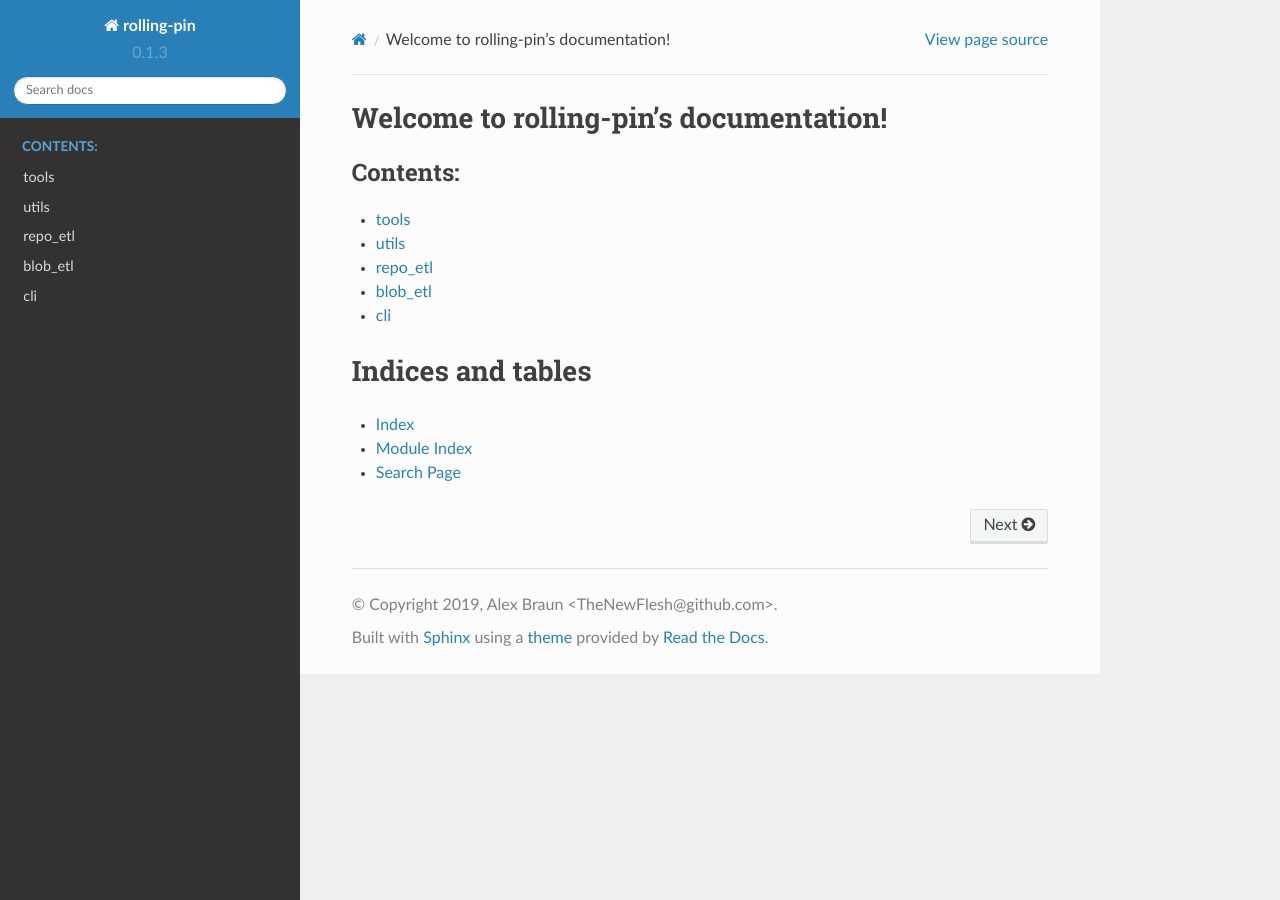
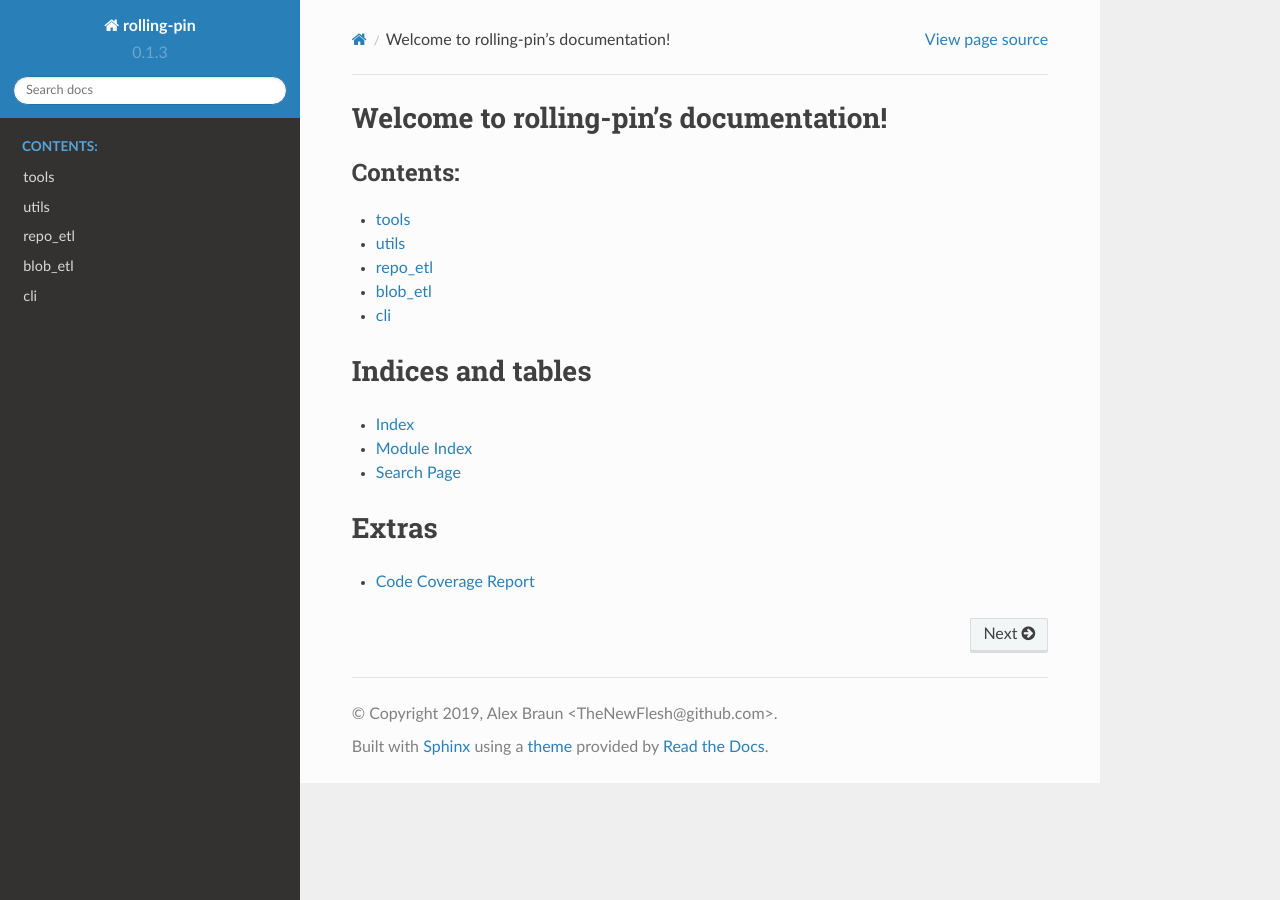
Before and after one commit to theNewFlesh/rolling-pin, a Sphinx documentation site: the page built from sphinx/index.rst, in a window 1280 px wide. Built offline with Sphinx 7.4.7 and the Read the Docs theme 2.0.0, drawn with Linux system fonts in a browser that asks for light colours; some of the changed lines change nothing that is shown.

Commit message:
removed post process docs

```diff
--- a/sphinx/index.rst
+++ b/sphinx/index.rst
@@ -17,3 +17,7 @@ Indices and tables
 * :ref:`genindex`
 * :ref:`modindex`
 * :ref:`search`
+
+Extras
+======
+* `Code Coverage Report <htmlcov/index.html>`_
--- a/sphinx/post_process_docs.py
+++ /dev/null
@@ -1,36 +0,0 @@
-import os
-from pathlib import Path
-import re
-# ------------------------------------------------------------------------------
-
-
-def insert_coverage_report_link(target, coverage_path):
-    with open(target) as f:
-        html = f.readlines()
-
-    output = ''
-    flag = False
-    for line in html:
-        # line = line.decode('utf-8')
-        regex = '.*<div class="toctree-wrapper compound">.*'
-        if re.search(regex, line) and not flag:
-            output += '<p><a href="{}">CODE COVERAGE</a></p>\n'\
-                .format(coverage_path)
-            output += line
-            flag = True
-        else:
-            output += line
-
-    os.remove(target)
-    with open(target, 'w') as f:
-        f.write(output)
-
-
-def main():
-    target = Path(Path(__file__).parents[1], 'docs/index.html')\
-        .absolute().as_posix()
-    insert_coverage_report_link(target, 'htmlcov/index.html')
-
-
-if __name__ == '__main__':
-    main()
```
